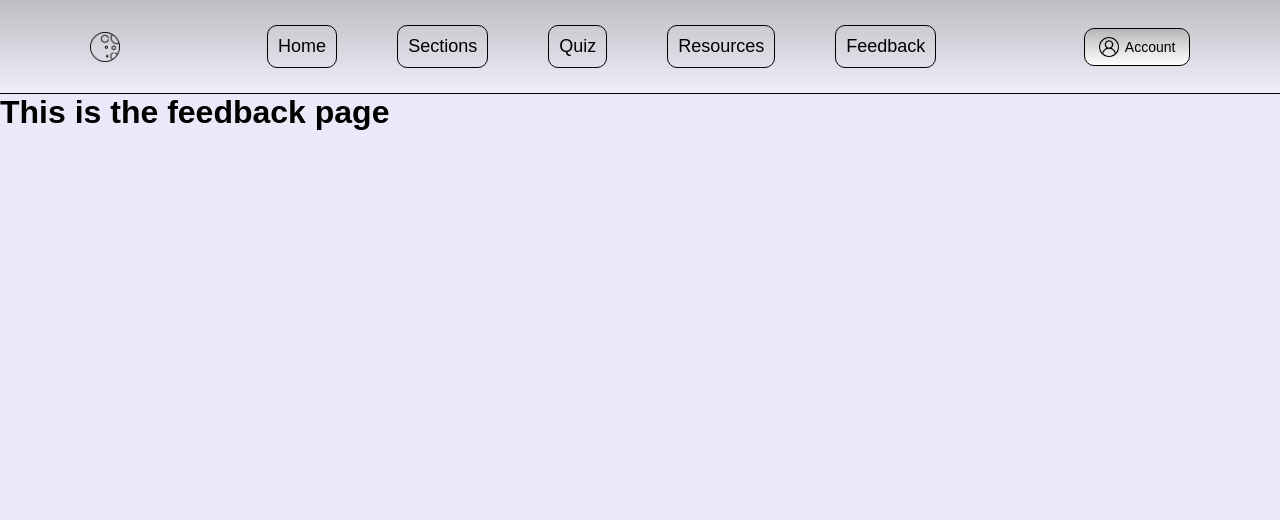
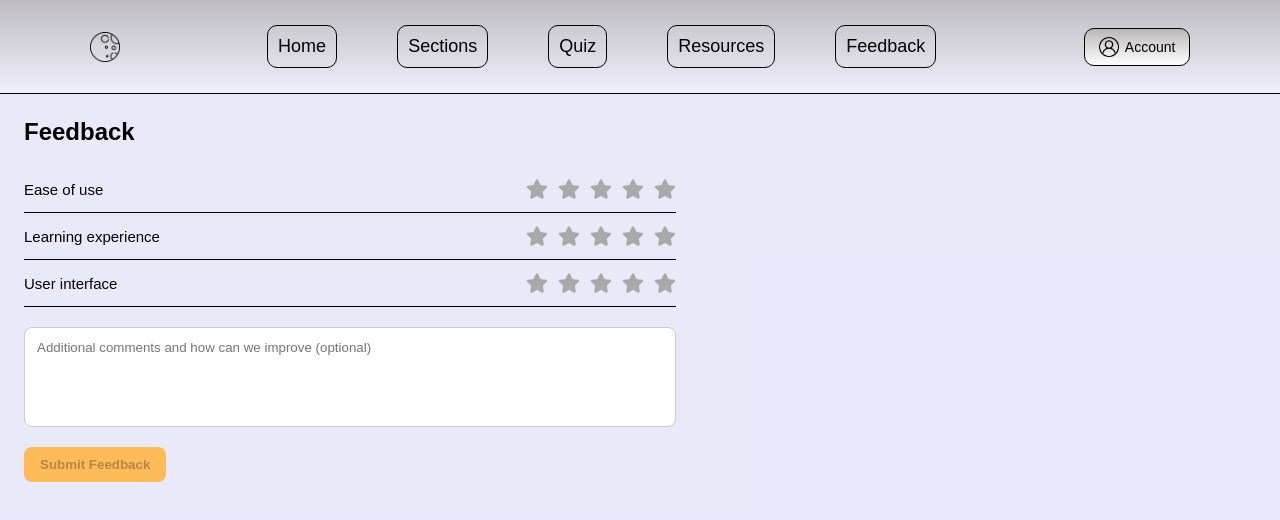
Before and after one commit to Lipiu/Learn-With-eASE, a React app in the folder frontend/: page /feedback in a window 1280 px wide. Shown: the top 520 px of the page. Built offline with nearby package versions, Linux system fonts and the light colour scheme; the HTML template or start-up script is replaced by a standard one.

Commit message:
started working on feedback page, will have to also display feedback on the right side of the feedback page

```diff
--- /dev/null
+++ b/frontend/src/components/Feedback/Feedback.css
@@ -0,0 +1,94 @@
+.feedback-page {
+    max-width: 700px;
+    padding: 24px;
+}
+
+.feedback-page h2 {
+    margin-bottom: 20px;
+}
+
+.feedback-row {
+    display: flex;
+    justify-content: space-between;
+    align-items: center;
+    padding: 12px 0;
+    border-bottom: 1px solid var(--text);
+}
+
+.feedback-label {
+    font-size: 15px;
+    font-weight: 500;
+}
+
+.stars {
+    display: flex;
+    gap: 10px;
+    cursor: pointer;
+}
+
+.stars svg {
+    font-size: 22px;
+    transition: transform 0.2s ease;
+}
+
+.stars svg:hover {
+    transform: scale(1.15);
+}
+
+.text-feedback {
+    width: 100%;
+    margin-top: 20px;
+    padding: 12px;
+    min-height: 100px;
+    border-radius: 8px;
+    border: 1px solid #ccc;
+    resize: none;
+}
+
+.submit-feedback {
+    margin-top: 16px;
+    padding: 10px 16px;
+    border: none;
+    border-radius: 8px;
+    background: #ffba5a;
+    font-weight: 600;
+    cursor: pointer;
+}
+
+.submit-btn{
+    position: relative;
+    display: inline-block;
+    width: 50%;
+}
+
+.submit-hint {
+    position: absolute;
+    left: 100px;
+    top: 60px;
+    transform: translateX(-50%);
+    background: #333;
+    color: #fff;
+    padding: 6px 10px;
+    border-radius: 6px;
+    font-size: 12px;
+    white-space: nowrap;
+    opacity: 0;
+    pointer-events: none;
+    transition: opacity 0.2s ease;
+}
+
+.submit-btn:hover .submit-hint {
+    opacity: 1;
+}
+
+.success-message {
+    width: 100%;
+    padding: 12px;
+    margin-top: 16px;
+    border-radius: 8px;
+    background: #e6f9ee;
+    color: #1e7f43;
+    font-size: 14px;
+    text-align: center;
+    border: 1px solid #b7ebc6;
+}
--- a/frontend/src/components/Feedback/Feedback.jsx
+++ b/frontend/src/components/Feedback/Feedback.jsx
@@ -1,5 +1,104 @@
-function Feedback(){
-    return <h1>This is the feedback page</h1>
+import "./Feedback.css";
+import { FaStar } from "react-icons/fa";
+import { useState } from "react";
+
+const categories = [
+    { id: "ease", label: "Ease of use" },
+    { id: "learning", label: "Learning experience" },
+    { id: "ui", label: "User interface" },
+
+];
+
+const colors = {
+    orange: "#FFBA5A",
+    grey: "#a9a9a9",
+};
+
+function Feedback() {
+    const [ratings, setRatings] = useState({});
+    const [hover, setHover] = useState({});
+    const isValidFeedback = categories.every(({ id }) => ratings[id] > 0);
+    const [submitted, setSubmitted] = useState(false);
+    const [comment, setComment] = useState("");
+
+    const handleClick = (category, value) => {
+        setRatings({ ...ratings, [category]: value });
+    };
+
+    const handleHover = (category, value) => {
+        setHover({ ...hover, [category]: value });
+    };
+
+    const handleLeave = (category) => {
+        setHover({ ...hover, [category]: undefined });
+    };
+
+    const handleSubmit = () => {
+        if(!isValidFeedback)
+            return;
+        console.log({
+            ratings,
+            comment,
+        });
+        setSubmitted(true);
+        setRatings({});
+        setComment("");
+    }
+
+    return (
+        <div className="feedback-page">
+            <h2>Feedback</h2>
+
+            {categories.map(({ id, label }) => (
+                <div className="feedback-row" key={id}>
+                    <span className="feedback-label">{label}</span>
+
+                    <div className="stars">
+                        {Array(5)
+                            .fill(0)
+                            .map((_, index) => (
+                                <FaStar
+                                    key={index}
+                                    color={
+                                        (hover[id] || ratings[id]) > index
+                                            ? colors.orange
+                                            : colors.grey
+                                    }
+                                    onClick={() => handleClick(id, index + 1)}
+                                    onMouseOver={() =>
+                                        handleHover(id, index + 1)
+                                    }
+                                    onMouseLeave={() => handleLeave(id)}
+                                />
+                            ))}
+                    </div>
+                </div>
+            ))}
+
+            <textarea
+                className="text-feedback"
+                placeholder="Additional comments and how can we improve (optional)"
+                value={comment}
+                onChange={(e) => setComment(e.target.value)}
+            />
+
+            <div className="submit-btn">
+                {!isValidFeedback && (
+                    <span className="submit-hint">
+                        Please rate all sections before submitting!
+                    </span>
+                )}
+                {submitted && (
+                    <div className="success-message">
+                        Feedback submitted successfully. Thank you!
+                    </div>
+                )}
+                <button className="submit-feedback" disabled={!isValidFeedback} onClick={handleSubmit}>
+                    Submit Feedback
+                </button>
+            </div>
+        </div>
+    );
 }
 
 export default Feedback;
--- a/frontend/src/components/Resources/Resources.jsx
+++ b/frontend/src/components/Resources/Resources.jsx
@@ -1,5 +1,8 @@
+//import { FaStar } from "react-icons/fa";
 function Resources(){
-    return <h1>This is the resources page</h1>
+    return(
+      <h1></h1>
+    );
 }
 
 export default Resources;
```
Also changed, not shown: frontend/src/components/Resources/Resource.css (added).
